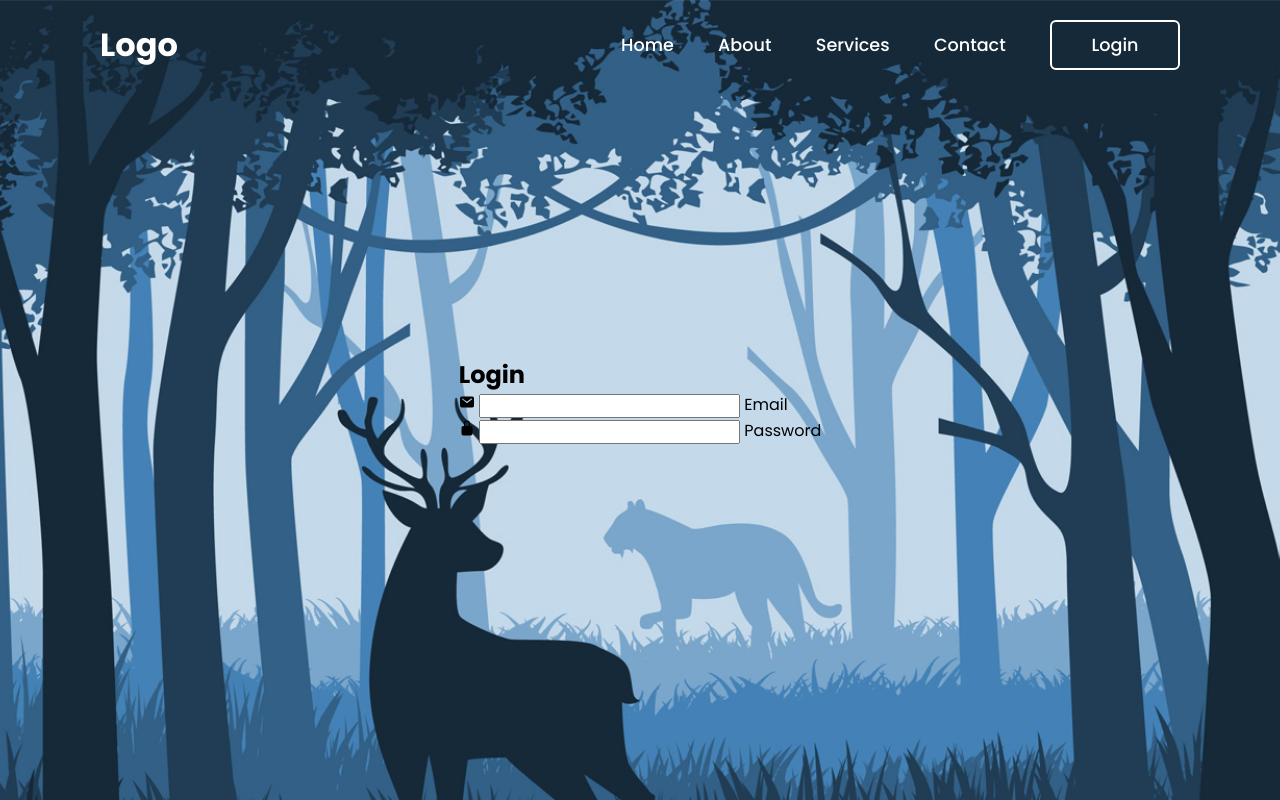
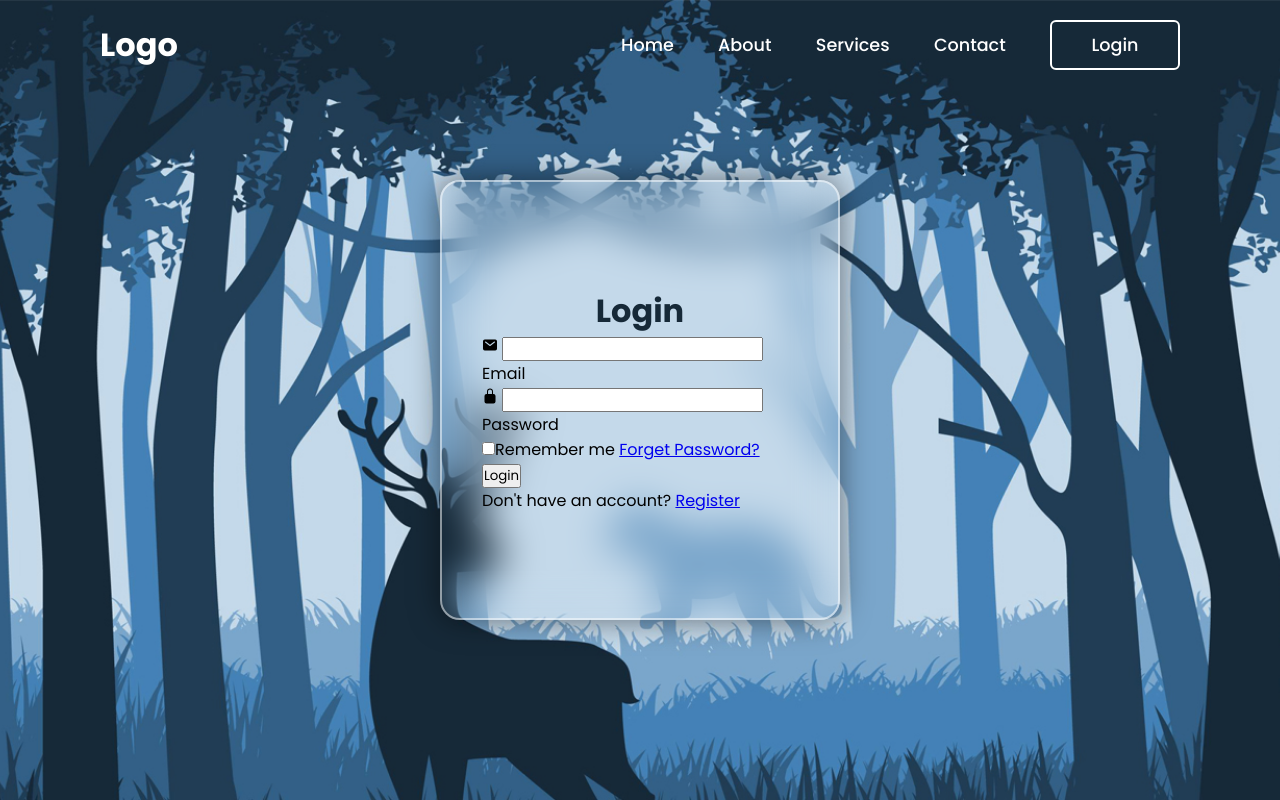
Before and after one commit to HimanshuP6001/Login-and-Register, a plain HTML site: page login1/index.html in a window 1280 px wide. Drawn offline with nearby package versions, Linux system fonts and the light colour scheme; a web font is replaced by a local one.

Commit message:
feat : Progress in login box

```diff
--- a/login1/index.html
+++ b/login1/index.html
@@ -40,6 +40,17 @@
             <input type="password" required />
             <label>Password</label>
           </div>
+          <div class = "remember-forget">
+            <label>
+              <input type="checkbox">Remember me
+            </label>
+            <a href ="#">Forget Password?</a>
+          </div>
+
+          <button type ="submit" class ="btn">Login</button>
+          <div class ="login-register">
+            <p>Don't have an account? <a href ="#" class = "register-link">Register</p>
+          </div>
         </form>
       </div>
     </div>
--- a/login1/style.css
+++ b/login1/style.css
@@ -81,3 +81,32 @@ header {
   transform-origin: left;
   transform: scaleX(1);
 }
+
+
+.wrapper{
+
+  position : relative;
+  width : 400px;
+  height: 440px;
+  background: transparent;
+  border: 2px solid rgba(255,255,255,.5);
+  border-radius: 20px;
+  backdrop-filter: blur(20px);;
+  box-shadow : 0 0 30px rgba(0 , 0 , 0 , .5);
+  display : flex ;
+  justify-content: center;
+  align-items: center;
+
+}
+
+.wrapper .form-box{
+  width : 100%;
+  padding : 40px;
+
+}
+
+.form-box h2{
+  font-size : 2em;
+  color : #162938;
+  text-align: center;
+}
```
